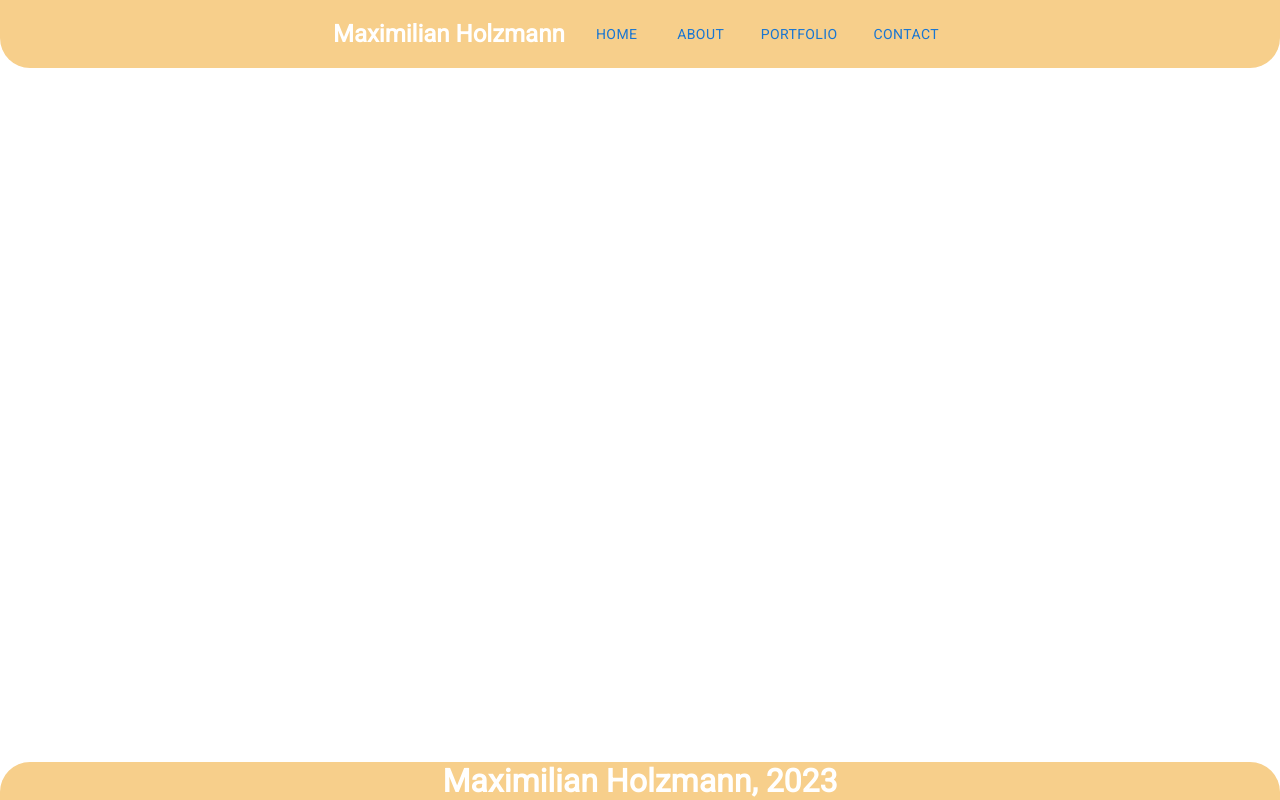
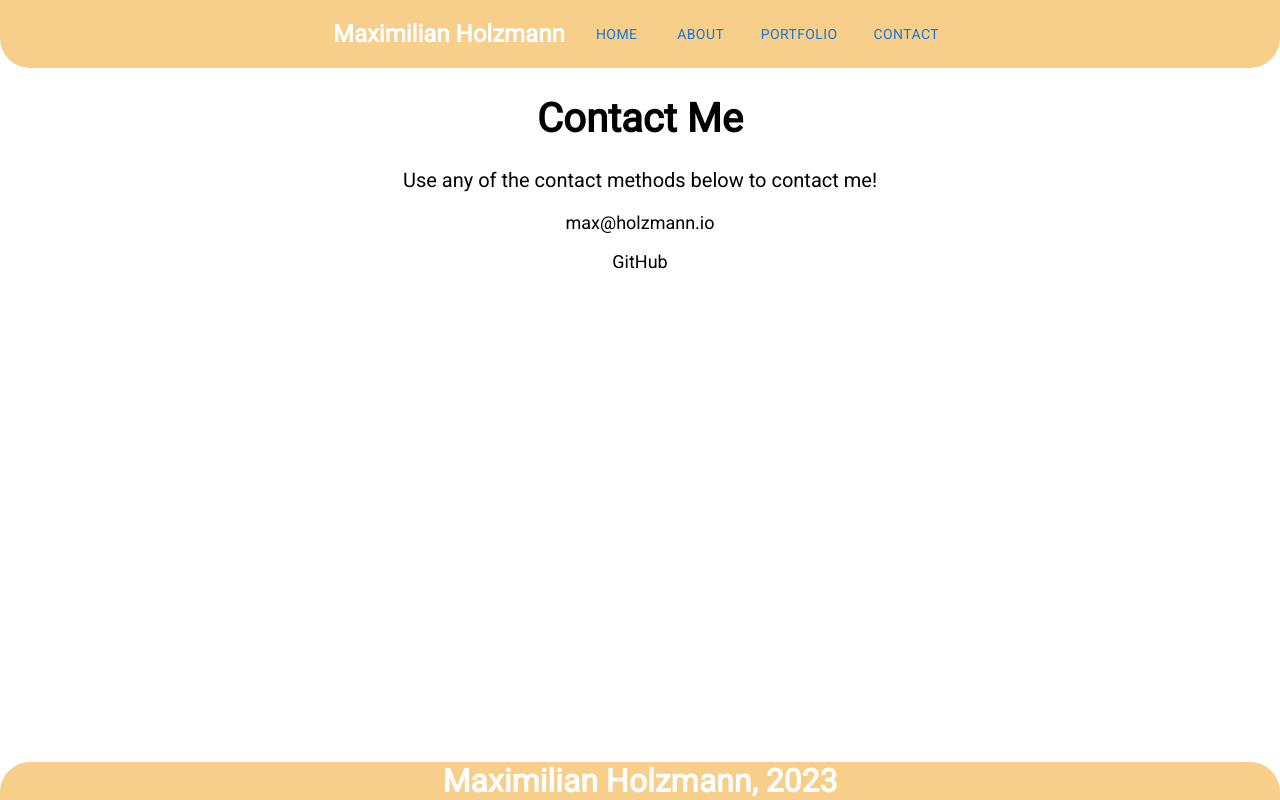
Before and after one commit to MaxHolzmann/module20, a Next.js app: page / in a window 1280 px wide. Both pictures are taken after a click on the button "CONTACT". Built offline with nearby package versions, Linux system fonts and the light colour scheme.

Commit message:
Finishs contact page temporarily

```diff
--- a/components/pages/Contact.js
+++ b/components/pages/Contact.js
@@ -1,10 +1,14 @@
 import React from 'react';
+import styles from '../../styles/styles.module.css'
 
 
 function Contact() {
   return (
    <>
-
+    <h1 className={styles['contact-header']}>Contact Me</h1>
+    <p className={styles['contact-text']}>Use any of the contact methods below to contact me!</p>
+    <p className={styles['contact-methods']}><a href="mailto:max@holzmann.io">max@holzmann.io</a></p>
+    <p className={styles['contact-methods']}><a href="https://github.com/MaxHolzmann">GitHub</a></p>
    </>
   );
 }
--- a/styles/styles.module.css
+++ b/styles/styles.module.css
@@ -100,6 +100,35 @@
     scale: 1.1;
 }
 
+.contact-header {
+    font-family: "Roboto";
+    font-size: 40px;
+    text-align: center;
+}
+
+.contact-text {
+    text-align: center;
+    font-family: "Roboto";
+    font-size: 20px;
+}
+
+.contact-methods {
+    text-align: center;
+    font-family: "Roboto";
+    font-size: 18px;
+    transition: ease-in 0.2s;
+}
+
+.contact-methods a {
+    text-decoration: none;
+    color: black;
+}
+
+.contact-methods:hover {
+    scale: 1.1;
+}
+
+
 
 .footer {
     border-radius: 30px 30px 0px 0px;
```
